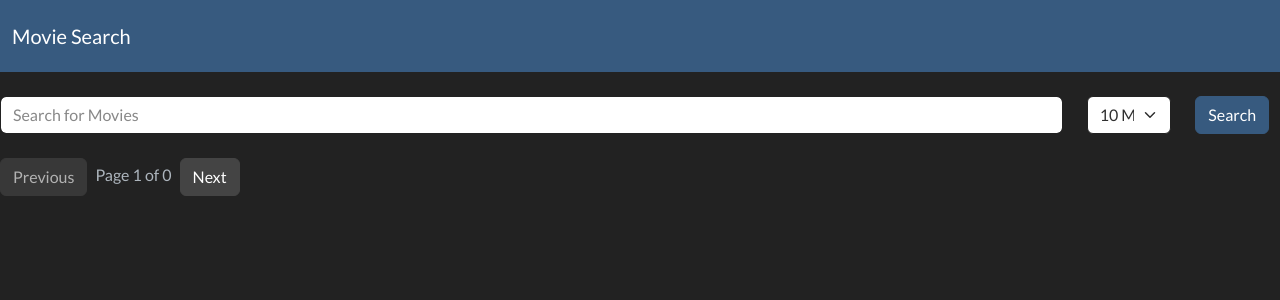
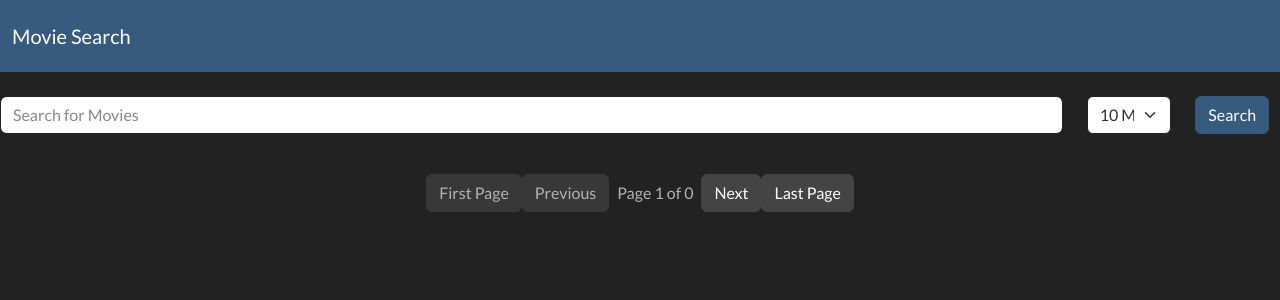
Before and after one commit to SichengPan/React_Movie_App, a React (Create React App) app: page / in a window 1280 px wide. Shown: the top 300 px of the page. Built offline with nearby package versions, Linux system fonts and the light colour scheme; the HTML template or start-up script is replaced by a standard one.

Commit message:
Add paging mechanism

```diff
--- a/src/components/MoviesPortal.js
+++ b/src/components/MoviesPortal.js
@@ -41,6 +41,14 @@ function MoviesPortal() {
         if (currentPage > 1) {
             setCurrentPage(currentPage - 1);
         }
+    };
+
+    const jumpToFirstPage = () => {
+        setCurrentPage(1);
+    };
+
+    const jumpToLastPage = () => {
+        setCurrentPage(Math.ceil(movies.length / 10));
     };
 
     // once submit, update the inputText in input box
@@ -94,13 +102,19 @@ function MoviesPortal() {
             <MovieDetail key={movie.imdbID} movie={movie} />
         ))}
 
-        <div className="pagination-buttons">
+        <div className="pagination-buttons d-flex justify-content-center align-items-center mt-3">
+            <button onClick={jumpToFirstPage} className="btn btn-secondary" disabled={currentPage === 1}>
+                First Page
+            </button>
             <button onClick={prevPage} className="btn btn-secondary" disabled={currentPage === 1}>
                 Previous
             </button>
             <span className="text-light mx-2">Page {currentPage} of {Math.ceil(movies.length / 10)}</span>
             <button onClick={nextPage} className="btn btn-secondary" disabled={currentPage === Math.ceil(movies.length / 10)}>
                 Next
+            </button>
+            <button onClick={jumpToLastPage} className="btn btn-secondary" disabled={currentPage === Math.ceil(movies.length / 10)}>
+                Last Page
             </button>
         </div>
 
```
